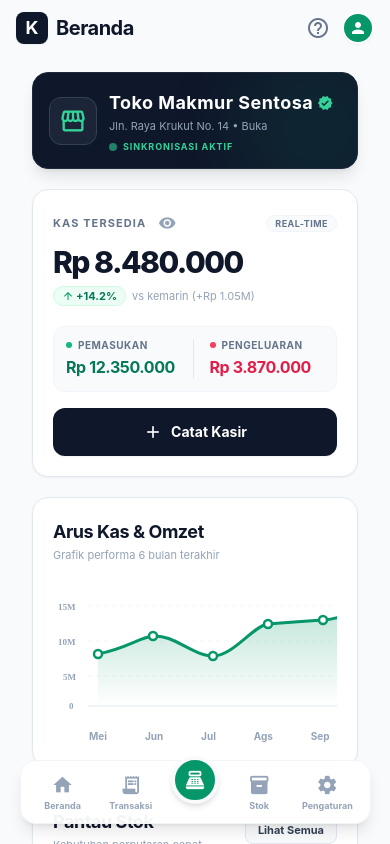
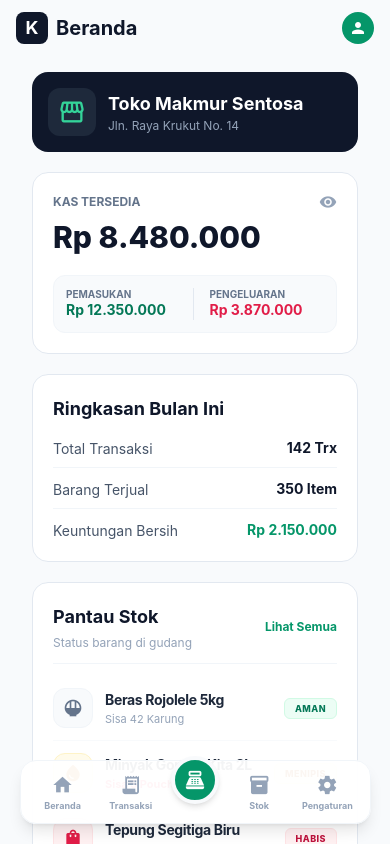
Before and after one commit to JoshuaRichardo/Login-page-GSLC-3, a React Native app: screen /Dashboard in a window 390 px wide. Built offline with nearby package versions, Linux system fonts and the light colour scheme.

Commit message:
mengatur kembali dashboard

```diff
--- a/src/screens/DashboardScreen.tsx
+++ b/src/screens/DashboardScreen.tsx
@@ -1,17 +1,12 @@
 import React, { useState, useCallback } from 'react';
-import { View, Text, ScrollView, TouchableOpacity, StatusBar, RefreshControl, LayoutAnimation, UIManager, Platform } from 'react-native';
+import { View, Text, ScrollView, TouchableOpacity, StatusBar, RefreshControl } from 'react-native';
 import { SafeAreaView } from 'react-native-safe-area-context';
 import { MaterialIcons } from '@expo/vector-icons';
-import Svg, { Path, Circle, Line, Defs, LinearGradient, Stop, Text as SvgText } from 'react-native-svg';
 import { NativeStackNavigationProp } from '@react-navigation/native-stack';
 import { RootStackParamList } from '../../App';
 import { INVENTORY_DATA } from '../data/dummy';
 import InventoryRow from '../components/InventoryRow';
 import BottomNavBar from '../components/BottomNavBar';
-
-if (Platform.OS === 'android' && UIManager.setLayoutAnimationEnabledExperimental) {
-  UIManager.setLayoutAnimationEnabledExperimental(true);
-}
 
 type DashboardScreenNavigationProp = NativeStackNavigationProp<RootStackParamList>;
 
@@ -23,17 +18,13 @@ export default function DashboardScreen({ navigation }: Props) {
   const [showBalance, setShowBalance] = useState<boolean>(true);
   const [refreshing, setRefreshing] = useState<boolean>(false);
 
+  // fungsi buat pull to refresh
   const onRefresh = useCallback(() => {
     setRefreshing(true);
     setTimeout(() => {
       setRefreshing(false);
-    }, 1500);
+    }, 1000);
   }, []);
-
-  const toggleBalance = () => {
-    LayoutAnimation.configureNext(LayoutAnimation.Presets.easeInEaseOut);
-    setShowBalance(!showBalance);
-  };
 
   return (
     <SafeAreaView className="flex-1 bg-slate-50" edges={['top']}>
@@ -41,162 +32,84 @@ export default function DashboardScreen({ navigation }: Props) {
 
       <View className="h-14 px-4 flex-row items-center justify-between bg-slate-50 z-50">
         <View className="flex-row items-center gap-2">
-          <View className="w-8 h-8 rounded-lg bg-slate-900 flex items-center justify-center shadow-sm">
+          <View className="w-8 h-8 rounded-lg bg-slate-900 flex items-center justify-center">
             <Text className="text-white font-bold text-lg">K</Text>
           </View>
-          <Text className="text-xl font-bold text-slate-900 tracking-tight">Beranda</Text>
+          <Text className="text-xl font-bold text-slate-900">Beranda</Text>
         </View>
-        <View className="flex-row items-center gap-1">
-          <TouchableOpacity className="w-10 h-10 items-center justify-center active:opacity-70">
-            <MaterialIcons name="help-outline" size={24} color="#64748b" />
-          </TouchableOpacity>
-          <View className="w-8 h-8 rounded-full bg-emerald-600 items-center justify-center border-2 border-white shadow-sm">
-            <MaterialIcons name="person" size={18} color="white" />
-          </View>
-        </View>
+        <TouchableOpacity className="w-8 h-8 rounded-full bg-emerald-600 items-center justify-center">
+          <MaterialIcons name="person" size={18} color="white" />
+        </TouchableOpacity>
       </View>
 
       <ScrollView
         showsVerticalScrollIndicator={false}
         className="flex-1 px-4 pt-2"
         contentContainerStyle={{ paddingBottom: 100 }}
-        refreshControl={
-          <RefreshControl refreshing={refreshing} onRefresh={onRefresh} colors={['#059669']} />
-        }
+        refreshControl={<RefreshControl refreshing={refreshing} onRefresh={onRefresh} />}
       >
-        <View className="bg-slate-900 rounded-2xl p-4 shadow-lg mb-5 overflow-hidden relative border border-slate-800">
-          <View className="absolute -right-10 -bottom-10 w-40 h-40 bg-emerald-500/20 rounded-full opacity-50 blur-2xl" />
+        <View className="bg-slate-900 rounded-2xl p-4 mb-5 flex-row items-center gap-3">
+          <View className="w-12 h-12 rounded-xl bg-slate-800 flex items-center justify-center">
+            <MaterialIcons name="storefront" size={28} color="#34d399" />
+          </View>
+          <View>
+            <Text className="text-white font-bold text-lg">Toko Makmur Sentosa</Text>
+            <Text className="text-slate-400 text-xs">Jln. Raya Krukut No. 14</Text>
+          </View>
+        </View>
 
-          <View className="flex-row justify-between items-start z-10">
-            <View className="flex-row items-center gap-3">
-              <View className="w-12 h-12 rounded-xl bg-slate-800/80 flex items-center justify-center border border-slate-700">
-                <MaterialIcons name="storefront" size={28} color="#34d399" />
-              </View>
-              <View>
-                <View className="flex-row items-center gap-1">
-                  <Text className="text-white font-bold text-lg tracking-wide">Toko Makmur Sentosa</Text>
-                  <MaterialIcons name="verified" size={16} color="#34d399" />
-                </View>
-                <Text className="text-slate-400 text-[11px] mt-0.5">Jln. Raya Krukut No. 14 • Buka</Text>
-                <View className="flex-row items-center gap-1.5 mt-2">
-                  <View className="w-2 h-2 rounded-full bg-emerald-400 animate-pulse" />
-                  <Text className="text-emerald-400 text-[9px] font-bold uppercase tracking-widest">Sinkronisasi Aktif</Text>
-                </View>
-              </View>
+        <View className="bg-white rounded-2xl p-5 border border-slate-200 mb-5">
+          <View className="flex-row justify-between items-center mb-2">
+            <Text className="text-slate-500 text-xs font-bold">KAS TERSEDIA</Text>
+            <TouchableOpacity onPress={() => setShowBalance(!showBalance)}>
+              <MaterialIcons name={showBalance ? "visibility" : "visibility-off"} size={18} color="#94a3b8" />
+            </TouchableOpacity>
+          </View>
+
+          <Text className="text-3xl font-extrabold text-slate-900">
+            {showBalance ? "Rp 8.480.000" : "Rp ••••••••"}
+          </Text>
+
+          <View className="flex-row gap-3 mt-5 bg-slate-50 p-3 rounded-xl border border-slate-100">
+            <View className="flex-1">
+              <Text className="text-slate-500 text-[10px] font-bold">PEMASUKAN</Text>
+              <Text className="text-emerald-700 font-bold text-sm">Rp 12.350.000</Text>
+            </View>
+            <View className="w-[1px] bg-slate-200" />
+            <View className="flex-1 pl-1">
+              <Text className="text-slate-500 text-[10px] font-bold">PENGELUARAN</Text>
+              <Text className="text-rose-600 font-bold text-sm">Rp 3.870.000</Text>
             </View>
           </View>
         </View>
 
-        <View className="bg-white rounded-2xl p-5 shadow-sm border border-slate-200 mb-5">
-          <View className="flex-row justify-between items-center mb-2">
-            <View className="flex-row items-center gap-2">
-              <Text className="text-slate-500 text-[11px] font-bold uppercase tracking-widest">Kas Tersedia</Text>
-              <TouchableOpacity onPress={toggleBalance} className="p-1">
-                <MaterialIcons name={showBalance ? "visibility" : "visibility-off"} size={18} color="#94a3b8" />
-              </TouchableOpacity>
-            </View>
-            <View className="bg-slate-50 border border-slate-100 px-2 py-0.5 rounded-full">
-              <Text className="text-slate-500 text-[9px] font-bold tracking-wider">REAL-TIME</Text>
-            </View>
+        <View className="bg-white rounded-2xl p-5 border border-slate-200 mb-5">
+          <Text className="text-slate-900 font-bold text-lg mb-4">Ringkasan Bulan Ini</Text>
+
+          <View className="flex-row justify-between mb-3 border-b border-slate-100 pb-2">
+            <Text className="text-slate-600 text-sm">Total Transaksi</Text>
+            <Text className="text-slate-900 font-bold">142 Trx</Text>
           </View>
 
-          <Text className="text-3xl font-extrabold text-slate-900 tracking-tighter">
-            {showBalance ? "Rp 8.480.000" : "Rp ••••••••"}
-          </Text>
-
-          <View className="flex-row items-center gap-1.5 mt-1.5">
-            <View className="flex-row items-center bg-emerald-50 px-2 py-0.5 rounded-full border border-emerald-100">
-              <MaterialIcons name="arrow-upward" size={12} color="#059669" />
-              <Text className="text-emerald-700 text-[11px] font-bold ml-0.5">+14.2%</Text>
-            </View>
-            <Text className="text-slate-400 text-[11px]">vs kemarin (+Rp 1.05M)</Text>
+          <View className="flex-row justify-between mb-3 border-b border-slate-100 pb-2">
+            <Text className="text-slate-600 text-sm">Barang Terjual</Text>
+            <Text className="text-slate-900 font-bold">350 Item</Text>
           </View>
 
-          <View className="flex-row gap-3 mt-5 bg-slate-50 p-3 rounded-xl border border-slate-100">
-            <View className="flex-1">
-              <View className="flex-row items-center gap-1.5 mb-1">
-                <View className="w-1.5 h-1.5 rounded-full bg-emerald-500" />
-                <Text className="text-slate-500 text-[10px] font-bold uppercase tracking-wider">Pemasukan</Text>
-              </View>
-              <Text className="text-emerald-700 font-bold text-base tracking-tight">Rp 12.350.000</Text>
-            </View>
-            <View className="w-[1px] bg-slate-200" />
-            <View className="flex-1 pl-1">
-              <View className="flex-row items-center gap-1.5 mb-1">
-                <View className="w-1.5 h-1.5 rounded-full bg-rose-500" />
-                <Text className="text-slate-500 text-[10px] font-bold uppercase tracking-wider">Pengeluaran</Text>
-              </View>
-              <Text className="text-rose-600 font-bold text-base tracking-tight">Rp 3.870.000</Text>
-            </View>
-          </View>
-
-          <View className="flex-row gap-3 mt-4">
-            <TouchableOpacity className="flex-1 bg-slate-900 h-12 rounded-xl flex-row items-center justify-center gap-2 shadow-sm active:opacity-80">
-              <MaterialIcons name="add" size={20} color="white" />
-              <Text className="text-white font-bold text-sm">Catat Kasir</Text>
-            </TouchableOpacity>
+          <View className="flex-row justify-between">
+            <Text className="text-slate-600 text-sm">Keuntungan Bersih</Text>
+            <Text className="text-emerald-600 font-bold">Rp 2.150.000</Text>
           </View>
         </View>
 
-        <View className="bg-white rounded-2xl p-5 shadow-sm border border-slate-200 mb-5">
-          <View className="flex-row justify-between items-start mb-6">
-            <View>
-              <Text className="text-slate-900 font-bold text-lg tracking-tight">Arus Kas & Omzet</Text>
-              <Text className="text-slate-400 text-[11px] mt-0.5">Grafik performa 6 bulan terakhir</Text>
-            </View>
-          </View>
-
-          <ScrollView horizontal showsHorizontalScrollIndicator={false} className="w-full h-[160px]">
-            <View style={{ width: 340, height: 160 }}>
-              <Svg width="100%" height="140" viewBox="0 0 340 140">
-                <Defs>
-                  <LinearGradient id="grad" x1="0" y1="0" x2="0" y2="1">
-                    <Stop offset="0%" stopColor="#059669" stopOpacity="0.25" />
-                    <Stop offset="100%" stopColor="#059669" stopOpacity="0" />
-                  </LinearGradient>
-                </Defs>
-
-                <Line x1="35" y1="20" x2="330" y2="20" stroke="#f1f5f9" strokeWidth="1" strokeDasharray="4 4" />
-                <Line x1="35" y1="55" x2="330" y2="55" stroke="#f1f5f9" strokeWidth="1" strokeDasharray="4 4" />
-                <Line x1="35" y1="90" x2="330" y2="90" stroke="#f1f5f9" strokeWidth="1" strokeDasharray="4 4" />
-                <Line x1="35" y1="120" x2="330" y2="120" stroke="#e2e8f0" strokeWidth="1" />
-
-                <SvgText x="5" y="24" fill="#94a3b8" fontSize="9" fontWeight="bold">15M</SvgText>
-                <SvgText x="5" y="59" fill="#94a3b8" fontSize="9" fontWeight="bold">10M</SvgText>
-                <SvgText x="10" y="94" fill="#94a3b8" fontSize="9" fontWeight="bold">5M</SvgText>
-                <SvgText x="16" y="123" fill="#94a3b8" fontSize="9" fontWeight="bold">0</SvgText>
-
-                <Path d="M 45 68 C 75 62, 85 52, 100 50 C 120 48, 140 70, 160 70 C 180 70, 200 40, 215 38 C 240 36, 255 35, 270 34 C 290 33, 305 23, 315 22 L 315 120 L 45 120 Z" fill="url(#grad)" />
-                <Path d="M 45 68 C 75 62, 85 52, 100 50 C 120 48, 140 70, 160 70 C 180 70, 200 40, 215 38 C 240 36, 255 35, 270 34 C 290 33, 305 23, 315 22" fill="none" stroke="#059669" strokeWidth="3" strokeLinecap="round" />
-
-                <Circle cx="45" cy="68" r="4" fill="white" stroke="#059669" strokeWidth="2.5" />
-                <Circle cx="100" cy="50" r="4" fill="white" stroke="#059669" strokeWidth="2.5" />
-                <Circle cx="160" cy="70" r="4" fill="white" stroke="#059669" strokeWidth="2.5" />
-                <Circle cx="215" cy="38" r="4" fill="white" stroke="#059669" strokeWidth="2.5" />
-                <Circle cx="270" cy="34" r="4" fill="white" stroke="#059669" strokeWidth="2.5" />
-                <Circle cx="315" cy="22" r="5" fill="#059669" stroke="white" strokeWidth="2.5" />
-              </Svg>
-
-              <View className="flex-row justify-between pl-9 pr-2 mt-1">
-                <Text className="text-slate-400 text-[10px] font-bold">Mei</Text>
-                <Text className="text-slate-400 text-[10px] font-bold">Jun</Text>
-                <Text className="text-slate-400 text-[10px] font-bold">Jul</Text>
-                <Text className="text-slate-400 text-[10px] font-bold">Ags</Text>
-                <Text className="text-slate-400 text-[10px] font-bold">Sep</Text>
-                <Text className="text-emerald-700 text-[10px] font-extrabold">Okt</Text>
-              </View>
-            </View>
-          </ScrollView>
-        </View>
-
-        <View className="bg-white rounded-2xl p-5 shadow-sm border border-slate-200 mb-5">
+        <View className="bg-white rounded-2xl p-5 border border-slate-200 mb-5">
           <View className="flex-row justify-between items-center mb-3 pb-3 border-b border-slate-100">
             <View>
-              <Text className="text-slate-900 font-bold text-lg tracking-tight">Pantau Stok</Text>
-              <Text className="text-slate-400 text-[11px] mt-0.5">Kebutuhan perputaran cepat</Text>
+              <Text className="text-slate-900 font-bold text-lg">Pantau Stok</Text>
+              <Text className="text-slate-400 text-xs mt-1">Status barang di gudang</Text>
             </View>
-            <TouchableOpacity className="bg-slate-50 px-3 py-1.5 rounded-lg border border-slate-200">
-              <Text className="text-slate-700 font-bold text-[11px]">Lihat Semua</Text>
+            <TouchableOpacity>
+              <Text className="text-emerald-600 font-bold text-xs">Lihat Semua</Text>
             </TouchableOpacity>
           </View>
 
```
